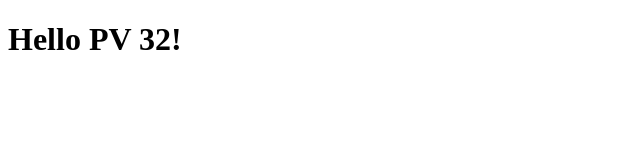
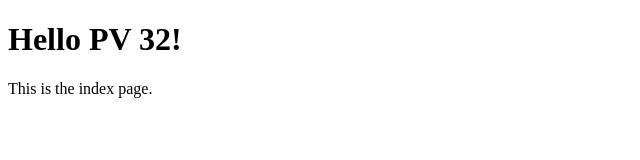
Before and after one commit to smmlt/test_pages, a plain HTML site: page index.html in a window 1280 px wide. Shown: the whole page, without its empty margins (0-640 px from the left). Drawn offline with Linux system fonts and the light colour scheme.

```diff
--- a/index.html
+++ b/index.html
@@ -7,6 +7,7 @@
 <body>
 
     <h1>Hello PV 32!</h1>
+    <p>This is the index page.</p>
 
 </body>
 </html>
```
